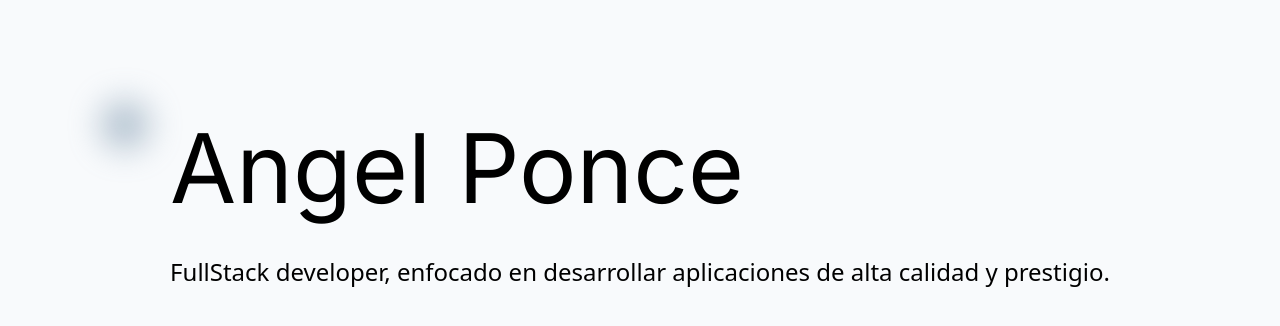
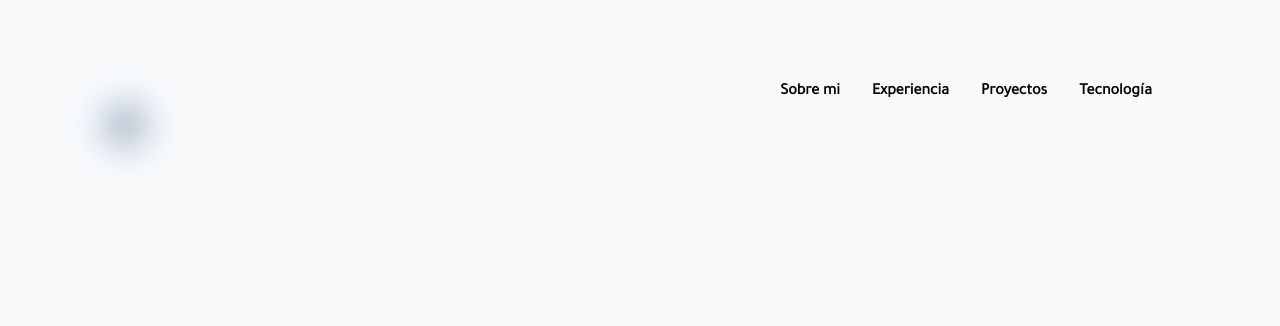
Before and after one commit to Angel-Ponce/angel.ponce, a SvelteKit app: page / in a window 1280 px wide. Shown: the top 326 px of the page. Built offline with nearby package versions, Linux system fonts and the light colour scheme; some icons are missing.

Commit message:
link component

```diff
--- /dev/null
+++ b/src/components/atoms/Link.svelte
@@ -0,0 +1,27 @@
+<script lang="ts">
+	import { goto } from '$app/navigation';
+	import { tweened } from 'svelte/motion';
+
+	export let link: { href: string; text: string };
+	let width = tweened(0, { duration: 200 });
+	let linkWidth: number;
+</script>
+
+<!-- svelte-ignore a11y-no-static-element-interactions -->
+<!-- svelte-ignore a11y-click-events-have-key-events -->
+<div
+	bind:clientWidth={linkWidth}
+	class="font-semibold cursor-pointer"
+	on:mouseenter={() => {
+		width.set(linkWidth);
+	}}
+	on:mouseleave={() => {
+		width.set(0);
+	}}
+	on:click={async () => await goto(link.href)}
+>
+	<a href={link.href}>{link.text}</a>
+	<div class="flex justify-end">
+		<div class="h-0.5 bg-darkblue" style:width={`${$width}px`} />
+	</div>
+</div>
--- a/src/components/atoms/index.ts
+++ b/src/components/atoms/index.ts
@@ -1,5 +1,6 @@
 import Button from './Button.svelte';
 import IonIcon from './IonIcon.svelte';
+import Link from './Link.svelte';
 import MouseFocus from './MouseFocus.svelte';
 
-export { MouseFocus, IonIcon, Button };
+export { MouseFocus, IonIcon, Button, Link };
--- a/src/routes/+layout.svelte
+++ b/src/routes/+layout.svelte
@@ -14,9 +14,9 @@
 
 <MouseFocus />
 <main
-	class="w-full min-h-screen flex justify-center py-20 bg-slate-50 dark:bg-dark-base dark:text-slate-50 selection:bg-grayblue dark:selection:bg-secondary"
+	class="font-tajawal w-full min-h-screen flex justify-center py-20 bg-slate-50 dark:bg-dark-base dark:text-slate-50 selection:bg-grayblue dark:selection:bg-secondary"
 >
-	<section class="max-w-5xl">
+	<section class="max-w-5xl w-full">
 		<ToggleTheme />
 		<slot />
 	</section>
--- a/src/routes/+page.svelte
+++ b/src/routes/+page.svelte
@@ -1,8 +1,28 @@
-<script>
-	import { Button } from '$atoms';
+<script lang="ts">
+	import { Link } from '$atoms';
+
+	const links = [
+		{
+			text: 'Sobre mi',
+			href: '#about'
+		},
+		{
+			text: 'Experiencia',
+			href: '#experince'
+		},
+		{
+			text: 'Proyectos',
+			href: '#projects'
+		},
+		{
+			text: 'Tecnología',
+			href: '#tech'
+		}
+	];
 </script>
 
-<p class="font-inter text-8xl my-10">Angel Ponce</p>
-<p class="text-2xl text-justify">
-	FullStack developer, enfocado en desarrollar aplicaciones de alta calidad y prestigio.
-</p>
+<div class="w-full flex gap-8 items-center justify-end">
+	{#each links as link}
+		<Link {link} />
+	{/each}
+</div>
--- a/tailwind.config.js
+++ b/tailwind.config.js
@@ -1,5 +1,3 @@
-import { slate } from 'tailwindcss/colors';
-
 /** @type {import('tailwindcss').Config} */
 export default {
 	content: ['./src/**/*.{html,js,svelte,ts}'],
@@ -7,7 +5,7 @@ export default {
 	theme: {
 		extend: {
 			colors: {
-				'dark-base': slate[800],
+				'dark-base': '#000',
 				primary: '#0C4160',
 				secondary: '#738FA7',
 				grayblue: '#C3CEDA',
```
